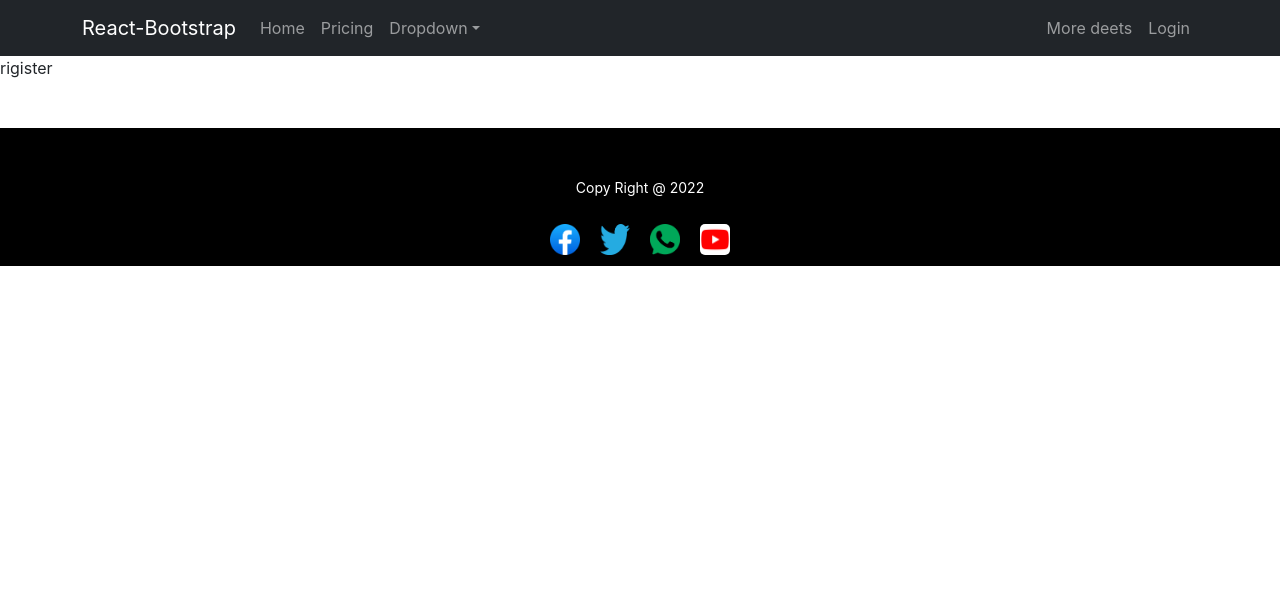
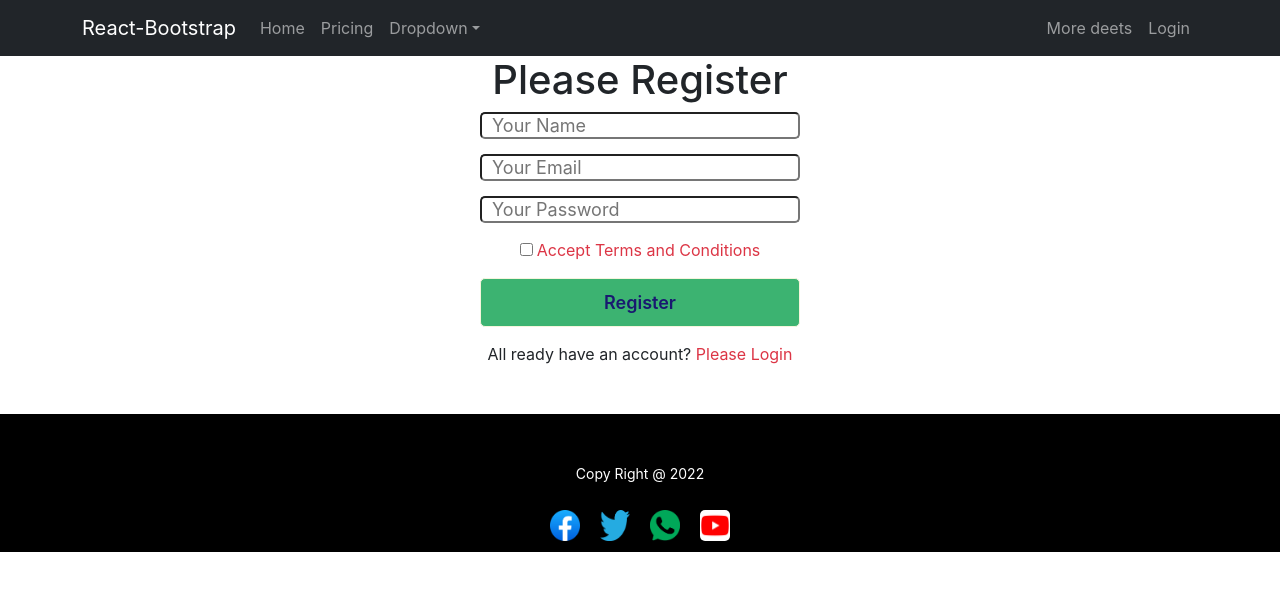
Before and after one commit to mdrayhanislam/wareHouse, a React (Create React App) app: page /register in a window 1280 px wide. Shown: the top 590 px of the page. Built offline with nearby package versions, Linux system fonts and the light colour scheme.

Commit message:
register from create

```diff
--- a/src/Component/Login/Login/Login.js
+++ b/src/Component/Login/Login/Login.js
@@ -1,14 +1,25 @@
 import React, { useRef } from 'react';
 import { Button, Form } from 'react-bootstrap';
-import { Link } from 'react-router-dom';
+import { Link, useNavigate } from 'react-router-dom';
 
 const Login = () => {
     const emailRef = useRef('');
     const passwordRef = useRef('');
+    const navigate = useNavigate();
+
+    const handleSubmit = event => {
+        event.preventDefault();
+        const email = emailRef.current.value;
+        const password = passwordRef.current.value;
+        console.log(email, password)
+    }
+    const navigateRegister = event => {
+        navigate('/register')
+    }
     return (
         <div className='container w-50 mx-auto'>
         <h1 className='text-primary text-center mt-2'> Please Login </h1>
-        <Form>
+        <Form onSubmit={handleSubmit}>
             <Form.Group className="mb-3" controlId="formBasicEmail">
                 <Form.Label>Email address</Form.Label>
                 <Form.Control ref={emailRef}  type="email" placeholder="Enter email" required />
@@ -24,7 +35,7 @@ const Login = () => {
                 Login
             </Button>
         </Form>
-        <p>If you are the first to visit our website, <Link to="/register" className='text-danger pe-auto text-decoration-none'> Please Register </Link></p>
+        <p>If you are the first to visit our website, <Link to="/register" className='text-danger pe-auto text-decoration-none' onClick={navigateRegister}> Please Register </Link></p>
         <p>Forget Password <button className='text-primary pe-auto text-decoration-none btn btn-link' > Please Reset Password </button></p>
 
 
--- /dev/null
+++ b/src/Component/Login/Register/Register.css
@@ -0,0 +1,25 @@
+.register-form input:not([type=checkbox]){
+    display: block;
+    margin-left: 25%;
+    width: 50%;
+    height: 50%;
+    border-radius: 5px;
+    padding-left: 10px;
+    font-size: 18px;
+    margin-bottom: 15px;
+}
+.register-form{
+    margin: 0 auto;
+    width: 50%;
+}
+.submit-custom{
+    background-color: #3CB371;
+    border: 1px solid beige;
+    font-size: 55px;
+    font-weight: 600;
+    padding: 10px;
+    color: #191970;
+}
+.submit-custom:hover{
+    background-color: #32CD32;
+}
--- a/src/Component/Login/Register/Register.js
+++ b/src/Component/Login/Register/Register.js
@@ -1,10 +1,38 @@
 import React from 'react';
+import { Link, useNavigate } from 'react-router-dom';
+import './Register.css'
+const Register = () => {
 
-const Register = () => {
+    const navigate =useNavigate();
+
+    const navigateLogin = () =>{
+         navigate('/login')
+    }
+
+    const handleRegister = async (event) =>{
+        event.preventDefault();
+    }
     return (
-        <div>
-            rigister
-        </div>
+        <div className='register-form'>
+        <h1 style={{textAlign:'center'}}>  Please Register </h1>
+        <form onSubmit={handleRegister}>
+            <input type="text" name='name' id='' placeholder='Your Name' />
+            <input type="email" name='email' id='' placeholder='Your Email' required/>
+            <input type="password" name='password' id='' placeholder='Your Password' required/>
+            <div style={{textAlign:'center'}}>
+            <input type="checkbox" name="terms" id="terms" />
+            <lebel className={'ps-1 text-danger'} htmlFor="terms" >Accept Terms and Conditions</lebel>
+            </div>
+
+
+            <input
+
+            className='w-50 mx-auto-btn submit-custom mt-3'
+             type="submit" value="Register" />
+        </form>
+        <p style={{textAlign:'center'}}>All ready have an account? <Link to="/login" className='text-danger pe-auto text-decoration-none' onClick={navigateLogin}> Please Login </Link></p>
+
+       </div>
     );
 };
 
```
